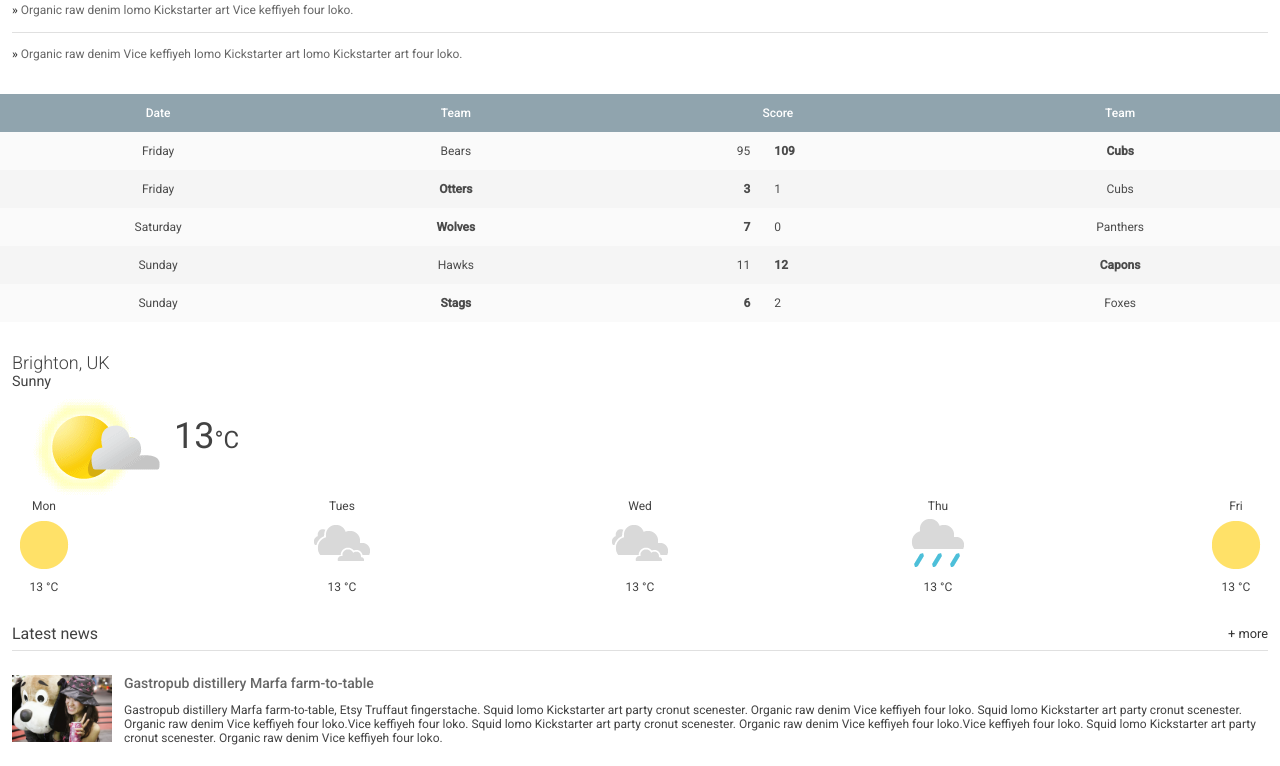
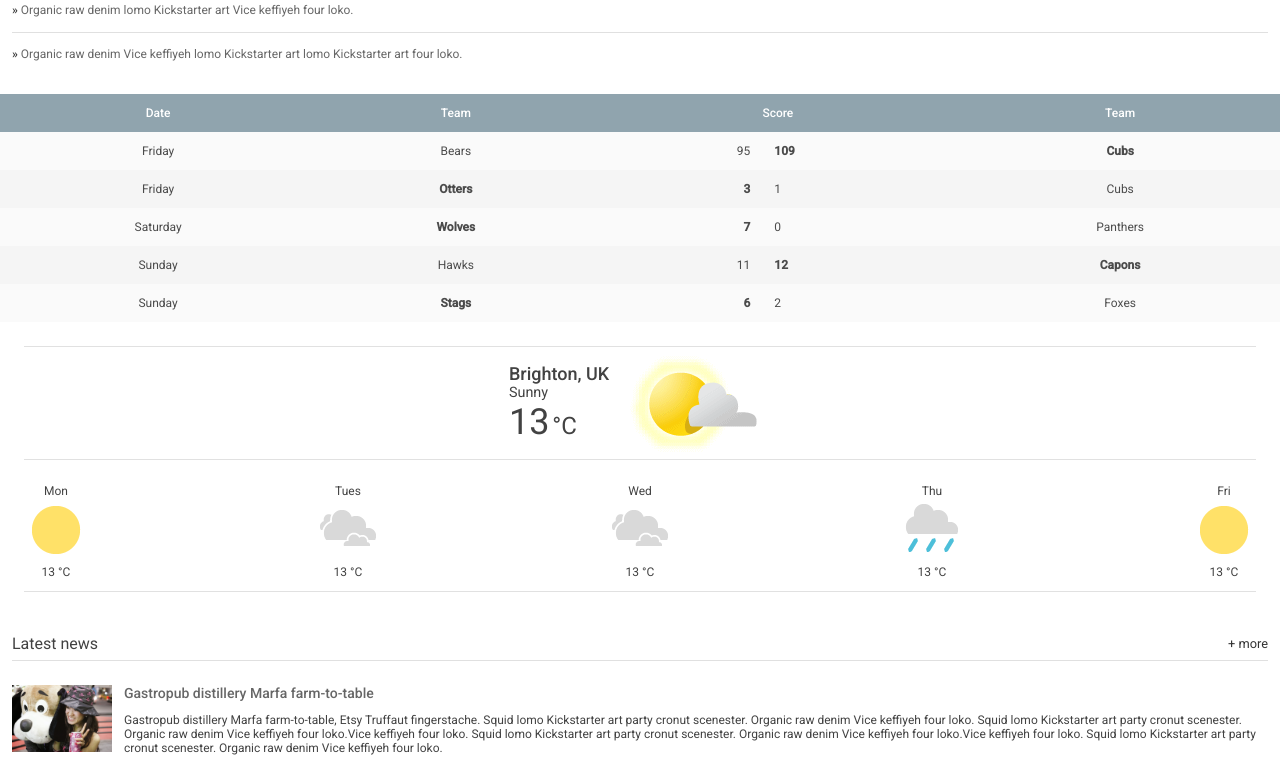
Before and after one commit to fsarachu/responsive-fundamentals, a website: page 3 - Applying Patterns/index.html in a window 1280 px wide. Shown: the part 508-1274 px from the top of the page. Drawn offline with nearby package versions, Linux system fonts and the light colour scheme.

Commit message:
Improve Weather section layout

```diff
--- a/3 - Applying Patterns/css/mobile.css
+++ b/3 - Applying Patterns/css/mobile.css
@@ -297,12 +297,13 @@ main {
 
 .weather {
   width: 100%;
-  padding: 1em;
+  padding: 0 2em;
+  margin: 2em 0;
 }
 
 .weather__location {
   display: block;
-  font-weight: 300;
+  font-weight: 500;
   font-size: 1.5em;
 }
 
@@ -312,12 +313,26 @@ main {
 }
 
 .weather__today {
-  width: 60%;
-  vertical-align: middle;
+  display: flex;
+  justify-content: center;
+  align-items: center;
+  border-top: 1px solid #e1e1e1;
+  border-bottom: 1px solid #e1e1e1;
+  margin: 1em 0;
+}
+
+.weather__today__text {
+  flex: 0 1 auto;
+}
+
+.weather__today__figure {
+  margin: 0;
+  padding: 0;
+  flex: 0 1 auto;
 }
 
 .weather__today__image {
-  vertical-align: middle
+  width: 100%;
 }
 
 .weather__today__temp {
@@ -332,6 +347,9 @@ main {
 .weather__next {
   display: flex;
   justify-content: space-between;
+  margin: 1em 0;
+  padding: 1em 0;
+  border-bottom: 1px solid #e1e1e1;
 }
 
 .weather__next__item {
--- a/3 - Applying Patterns/index.html
+++ b/3 - Applying Patterns/index.html
@@ -113,12 +113,17 @@
     </section>
 
     <section class="weather">
-      <span class="weather__location">Brighton, UK</span>
-      <span class="weather__desc">Sunny</span>
-      <span class="weather__today">
-          <img class="weather__today__image" src="images/weather.png" alt="icon of a partially sunny day"><span
-          class="weather__today__temp">13</span><span class="weather__today__deg">&deg;C</span>
-          </span>
+      <div class="weather__today">
+        <div class="weather__today__text">
+          <span class="weather__location">Brighton, UK</span>
+          <span class="weather__desc">Sunny</span>
+          <span class="weather__today__temp">13</span>
+          <span class="weather__today__deg">&deg;C</span>
+        </div>
+        <figure class="weather__today__figure">
+          <img class="weather__today__image" src="images/weather.png" alt="icon of a partially sunny day">
+        </figure>
+      </div>
       <ul class="weather__next">
         <li class="weather__next__item">
           <span>Mon</span>
```
